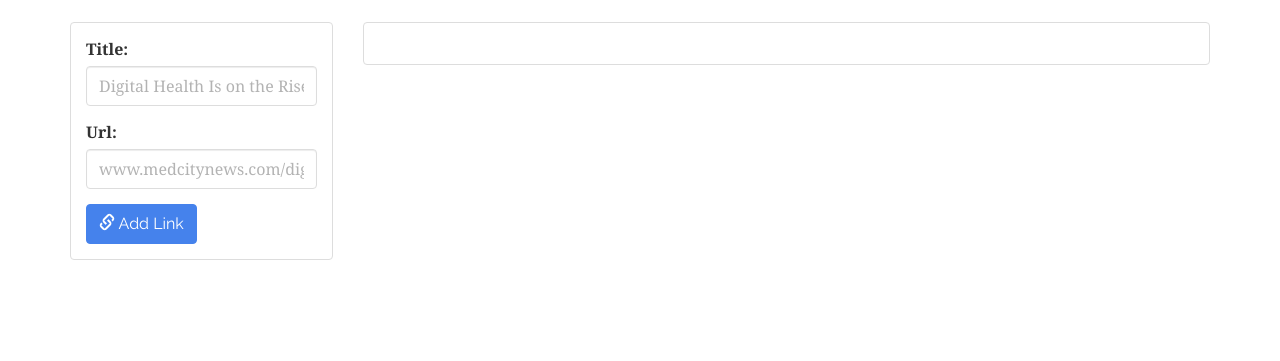
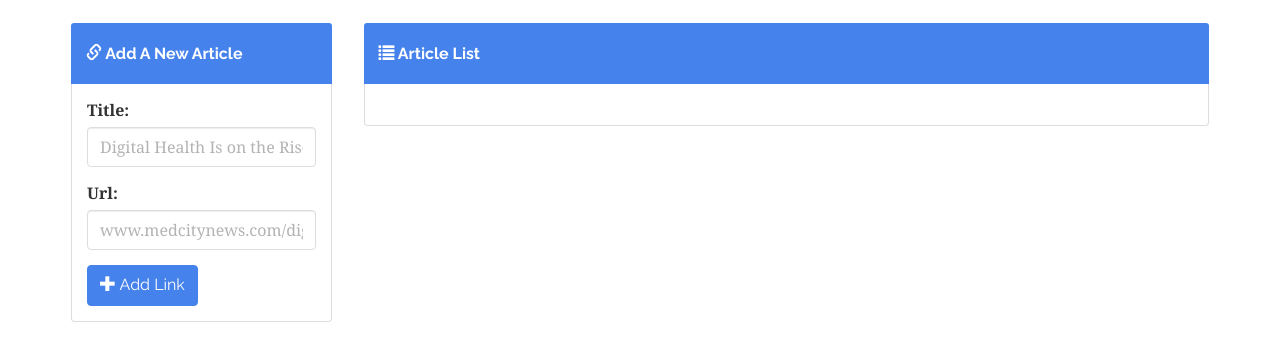
Before and after one commit to broccolirob/fuelhealth, a Django app: page / in a window 1280 px wide. Shown: the part 68-429 px from the top of the page. Run offline with Django 3.2, Linux system fonts and the light colour scheme; data that the repository does not hold is empty; some libraries are stand-ins or nearby versions.

Commit message:
Add panel headers

```diff
--- a/apps/news/templates/includes/create_article.html
+++ b/apps/news/templates/includes/create_article.html
@@ -1,4 +1,7 @@
-<div class="panel panel-default">
+<div class="panel panel-primary">
+    <div class="panel-heading">
+        <h5><span class="glyphicon glyphicon-link"></span> Add A New Article</h5>
+    </div>
     <div class="panel-body">
         <form method="post" role="form">
             {% csrf_token %}
@@ -11,7 +14,7 @@
             </div>
             {% endfor %}
             <button type="submit" value="Add Link" class="btn btn-primary">
-                <span class="glyphicon glyphicon-link"></span> Add Link</button>
+                <span class="glyphicon glyphicon-plus"></span> Add Link</button>
         </form>
     </div>
 </div>
--- a/apps/news/templates/news.html
+++ b/apps/news/templates/news.html
@@ -6,7 +6,10 @@
             {% include "includes/create_article.html" %}
         </div>
         <div class="col-lg-9">
-            <div class="panel panel-default">
+            <div class="panel panel-primary">
+                <div class="panel-heading">
+                    <h5><span class="glyphicon glyphicon-list"></span> Article List</h5>
+                </div>
                 <div class="panel-body">
                     <ol>
                         {% for article in article_list %}
--- a/apps/news/templates/search/search.html
+++ b/apps/news/templates/search/search.html
@@ -6,7 +6,10 @@
     </div>
     <div class="col-lg-9">
         {% if query %}
-            <div class="panel panel-default">
+            <div class="panel panel-primary">
+                <div class="panel-heading">
+                    <h5><span class="glyphicon glyphicon-search"></span> Search Results for: {{ query }}</h5>
+                </div>
                 <div class="panel-body">
 
                     {% for result in page.object_list %}
```
